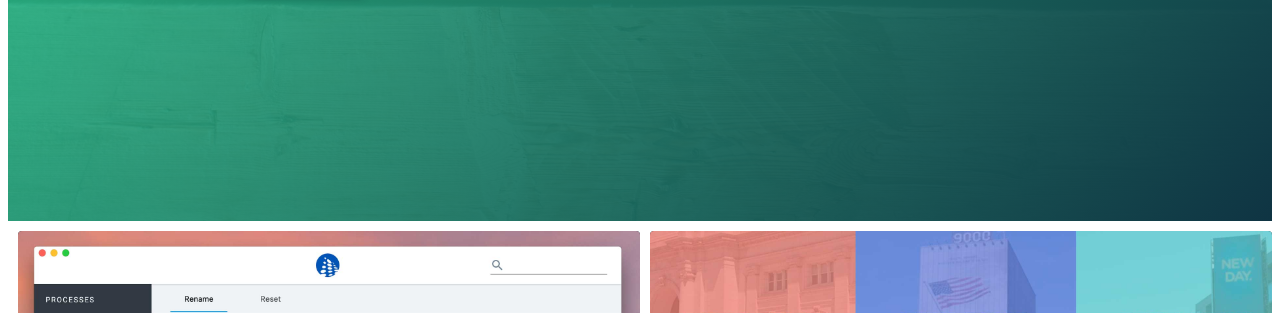
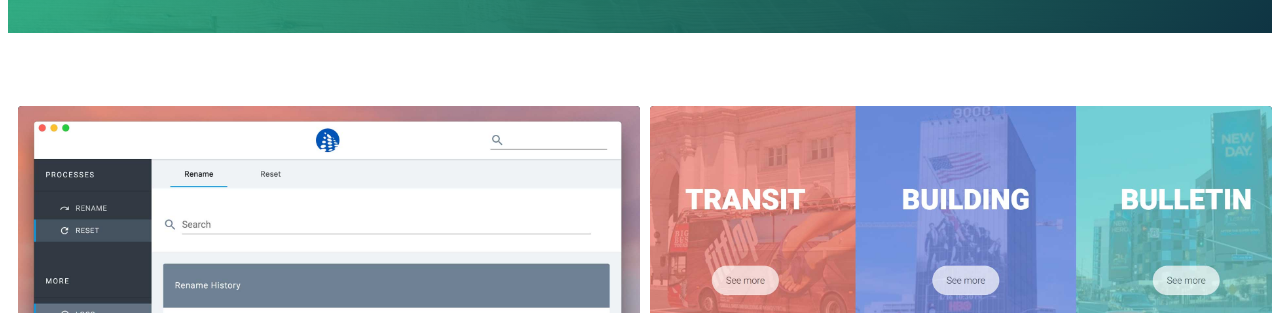
Before and after one commit to sams-joseph/portfolio, a Gatsby site: page / in a window 1280 px wide. Shown: the part 487-800 px from the top of the page. Built offline with nearby package versions, Linux system fonts and the light colour scheme; Gatsby itself is replaced by a stand-in of ours; some packages are replaced by stand-ins of ours.

Commit message:
Changed height of hero and fixed height bug on project card

```diff
--- a/src/components/Hero/Styled.jsx
+++ b/src/components/Hero/Styled.jsx
@@ -14,7 +14,7 @@ export const Wrapper = styled.div`
 `;
 
 export const HeroContainer = styled.section`
-  height: 70vw;
+  height: 40vw;
   max-height: 700px;
   position: relative;
   overflow: hidden;
--- a/src/components/Project/Styled.jsx
+++ b/src/components/Project/Styled.jsx
@@ -11,7 +11,6 @@ export const ProjectContainer = styled.div`
 export const Card = styled.a`
   color: white;
   display: block;
-  height: 100%;
   background: #0B2833;
   transition: all 0.25s;
   cursor: pointer;
--- a/src/pages/index.js
+++ b/src/pages/index.js
@@ -1,5 +1,5 @@
 import React from 'react';
-import Link from 'gatsby-link';
+import styled from 'styled-components';
 
 import Hero from '../components/Hero';
 import Project from '../components/Project';
@@ -8,11 +8,20 @@ import mmtComCover from './img/mmt-com-cover.jpg';
 import sepsisComCover from './img/sepsis-com-cover.jpg';
 import prepressCover from './img/prepress-cover.jpg';
 
+const SectionHeading = styled.h2`
+  color: white;
+  margin: 30px 0 10px 0;
+  padding: 0 0 0 10px;
+  font-weight: 300;
+  font-size: 20px;
+`;
+
 const IndexPage = ({ data }) => (
   <main>
     <Hero posts={data.allMarkdownRemark.edges} />
 
     <div style={{ width: '100%' }}>
+      <SectionHeading>Recent Projects</SectionHeading>
       <div
         style={{
           width: '100%',
```
